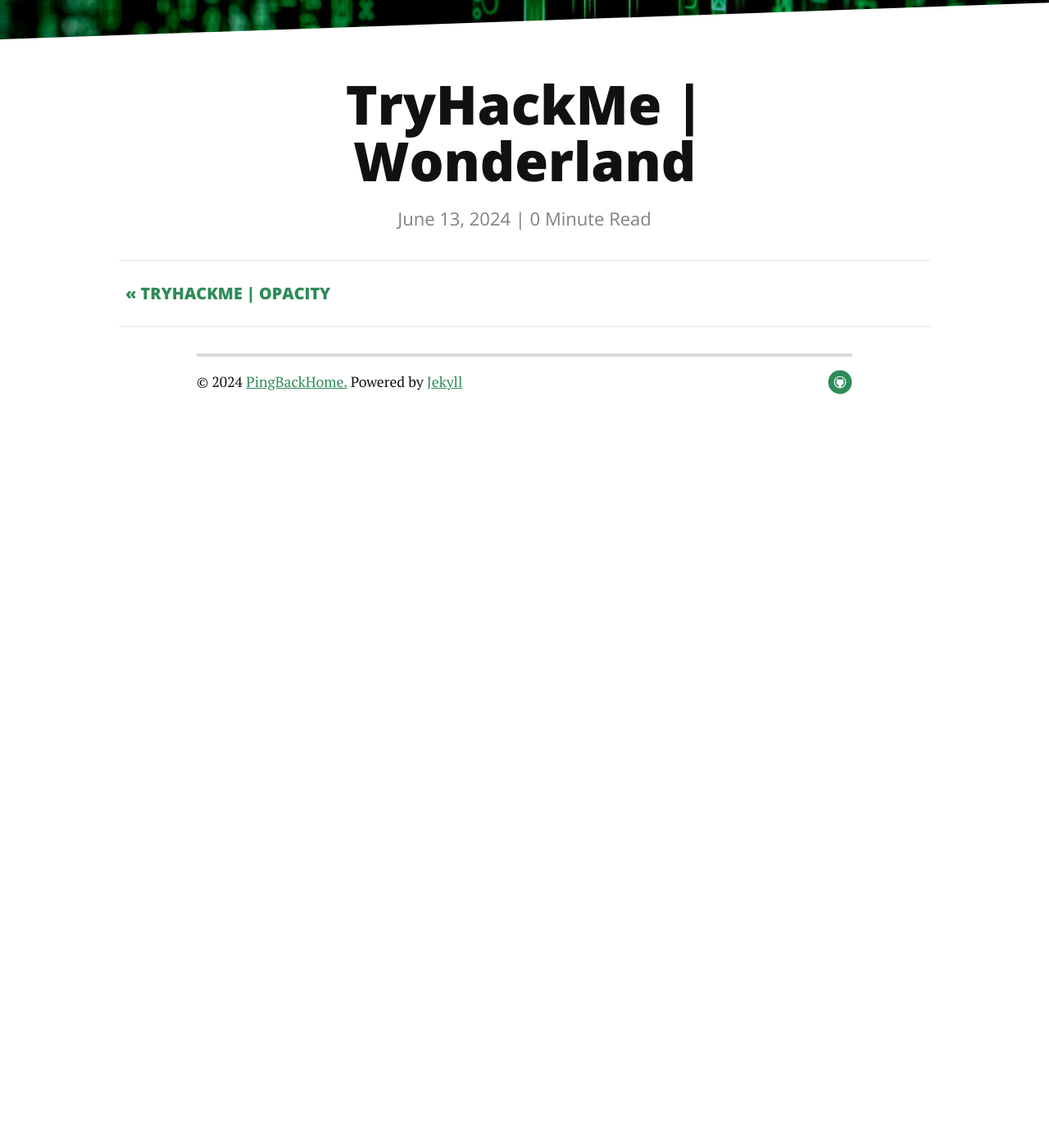
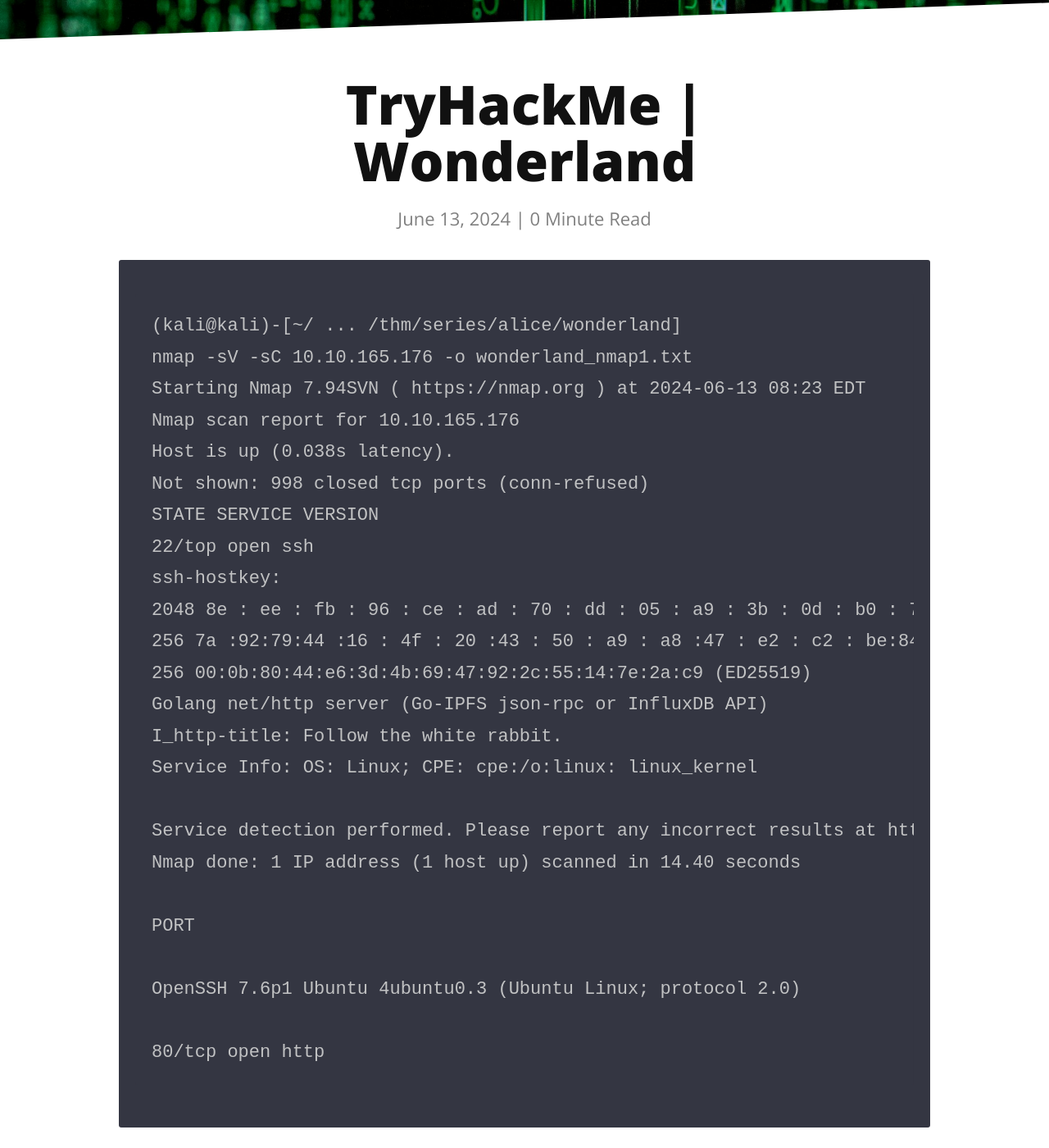
Before and after one commit to PingBackHome/PingBackHome.github.io, a Jekyll site: the page built from _posts/2024-06-13-THM-Wonderland.md, in a window 1280 px wide and 1400 px high, scrolled down 270 px. Shown: the whole window at 82% size. Built offline with Jekyll 4.4.1, drawn with Linux system fonts in a browser that asks for light colours; nearby versions of some CDN libraries; before the commit the page ends 900 px from its top, so only the background shows below that.

Commit message:
Update 2024-06-13-THM-Wonderland.md

````diff
--- a/_posts/2024-06-13-THM-Wonderland.md
+++ b/_posts/2024-06-13-THM-Wonderland.md
@@ -3,3 +3,31 @@
 title: TryHackMe | Wonderland
 categories: THM/Series/Alice
 ---
+
+
+```
+(kali@kali)-[~/ ... /thm/series/alice/wonderland]
+nmap -sV -sC 10.10.165.176 -o wonderland_nmap1.txt
+Starting Nmap 7.94SVN ( https://nmap.org ) at 2024-06-13 08:23 EDT
+Nmap scan report for 10.10.165.176
+Host is up (0.038s latency).
+Not shown: 998 closed tcp ports (conn-refused)
+STATE SERVICE VERSION
+22/top open ssh
+ssh-hostkey:
+2048 8e : ee : fb : 96 : ce : ad : 70 : dd : 05 : a9 : 3b : 0d : b0 : 71 :b8:63 (RSA)
+256 7a :92:79:44 :16 : 4f : 20 :43 : 50 : a9 : a8 :47 : e2 : c2 : be:84 (ECDSA)
+256 00:0b:80:44:e6:3d:4b:69:47:92:2c:55:14:7e:2a:c9 (ED25519)
+Golang net/http server (Go-IPFS json-rpc or InfluxDB API)
+I_http-title: Follow the white rabbit.
+Service Info: OS: Linux; CPE: cpe:/o:linux: linux_kernel
+
+Service detection performed. Please report any incorrect results at https://nmap.org/submit/ .
+Nmap done: 1 IP address (1 host up) scanned in 14.40 seconds
+
+PORT
+
+OpenSSH 7.6p1 Ubuntu 4ubuntu0.3 (Ubuntu Linux; protocol 2.0)
+
+80/tcp open http
+```
````
